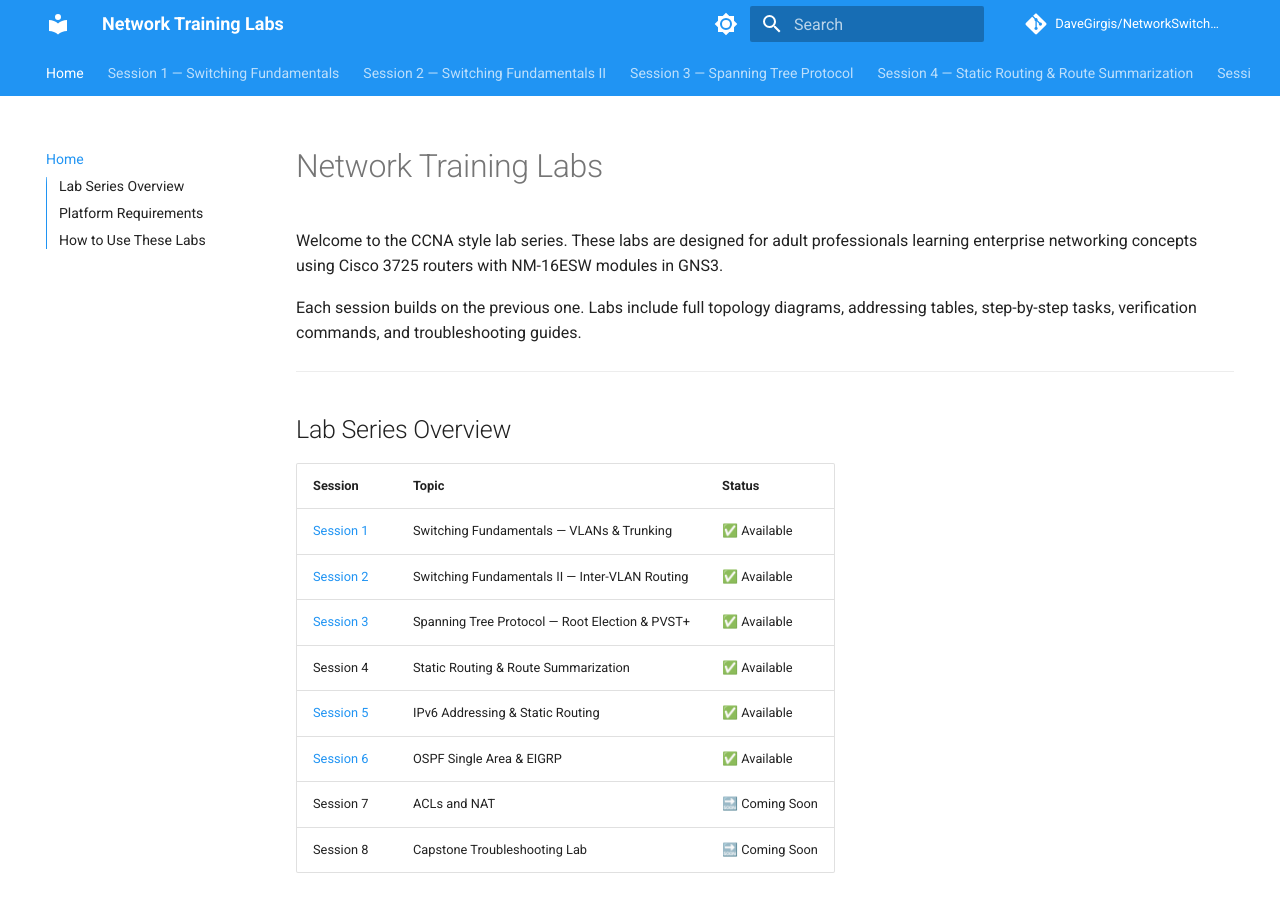
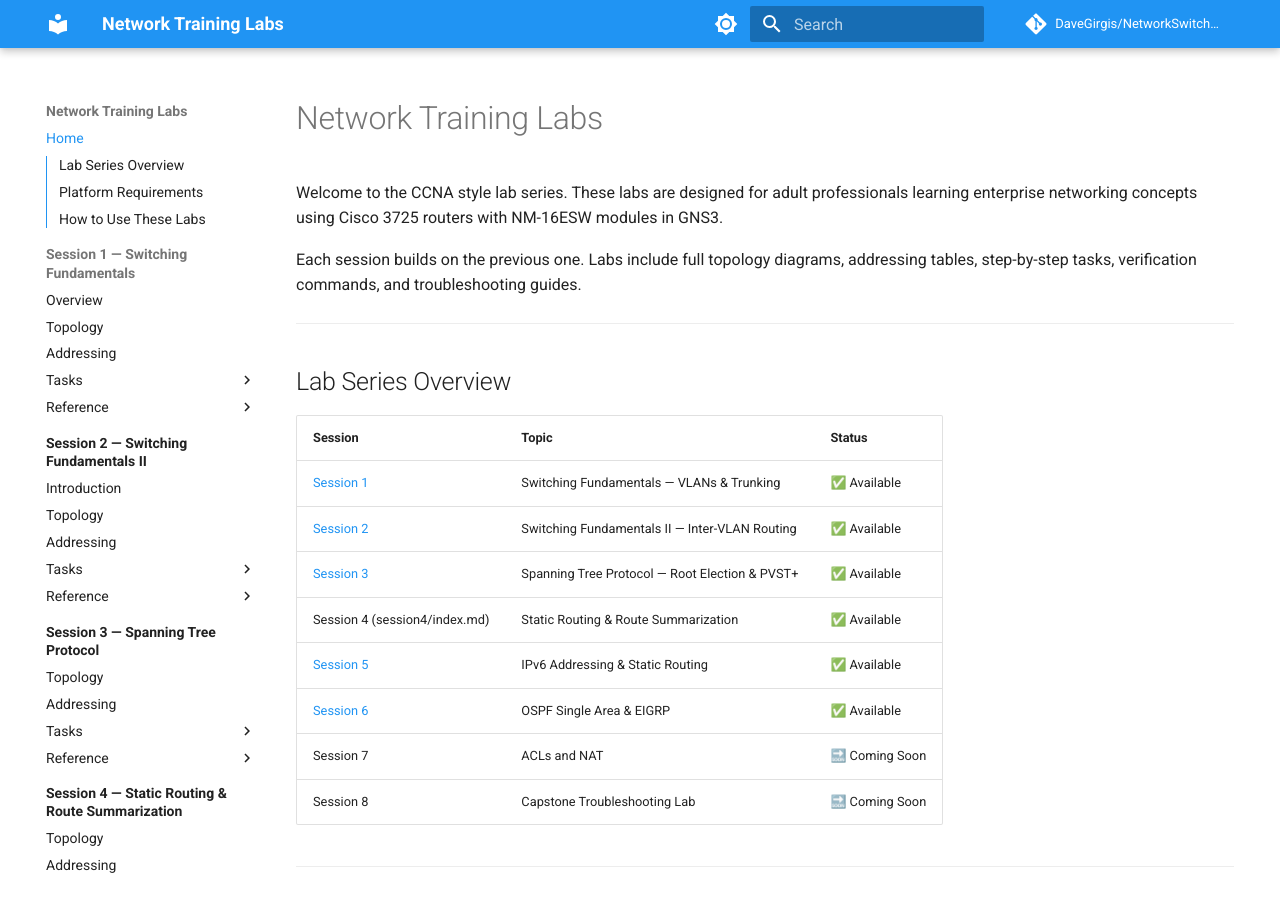
Before and after one commit to DaveGirgis/NetworkSwitchLab, an MkDocs documentation site: the page built from docs/index.md, in a window 1280 px wide and 900 px high. Built offline with MkDocs 1.6.1 and Material for MkDocs 9.7.7, drawn with Linux system fonts in a browser that asks for light colours; comment, search, counter and statistics services are not loaded.

Commit message:
Removed Navbar and all links are on left.  Added link to session4

```diff
--- a/docs/index.md
+++ b/docs/index.md
@@ -15,7 +15,7 @@
 | [Session 1](session1/index.md) | Switching Fundamentals — VLANs & Trunking | ✅ Available |
 | [Session 2](session2/index.md) | Switching Fundamentals II — Inter-VLAN Routing | ✅ Available |
 | [Session 3](session3/index.md) | Spanning Tree Protocol — Root Election & PVST+ | ✅ Available |
-| Session 4 | Static Routing & Route Summarization | ✅ Available |
+| Session 4 (session4/index.md) | Static Routing & Route Summarization | ✅ Available |
 | [Session 5](session5/index.md) | IPv6 Addressing & Static Routing | ✅ Available |
 | [Session 6](session6/index.md) | OSPF Single Area & EIGRP | ✅ Available |
 | Session 7 | ACLs and NAT | 🔜 Coming Soon |
--- a/mkdocs.yml
+++ b/mkdocs.yml
@@ -23,7 +23,6 @@
         icon: material/brightness-4
         name: Switch to light mode
   features:
-    - navigation.tabs
     - navigation.sections
     - navigation.top
     - navigation.indexes
```
